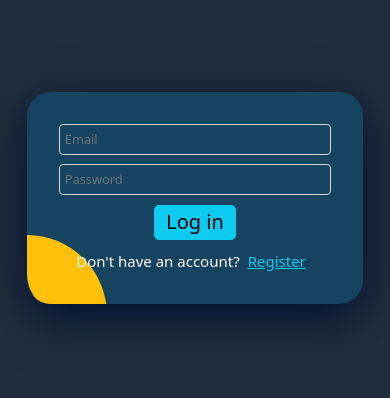
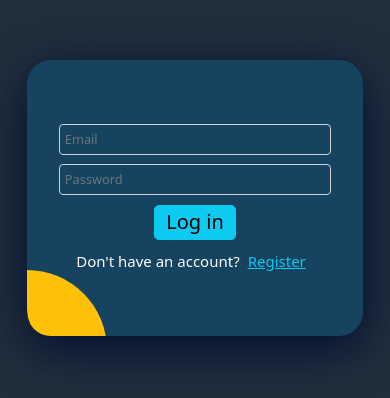
Before and after one commit to abdulqad33r/todo-app, a React (Create React App) app: page /todo-app/login in a window 390 px wide. Shown: the part 224-622 px from the top of the page. Built offline with nearby package versions, Linux system fonts and the light colour scheme; no server answers.

Commit message:
Changed due to bugs in routes

```diff
--- a/src/components/Login-Register/Login-Register.css
+++ b/src/components/Login-Register/Login-Register.css
@@ -69,7 +69,7 @@
 }
 @media screen and (max-width: 600px) {
   .inputs-container {
-    padding: 2rem;
+    padding: 4rem 2rem;
     gap: 0.6rem;
     border-radius: 1.5rem;
   }
```
Also changed, not shown: 11 other files (tests, documents, lock files or other folders).
